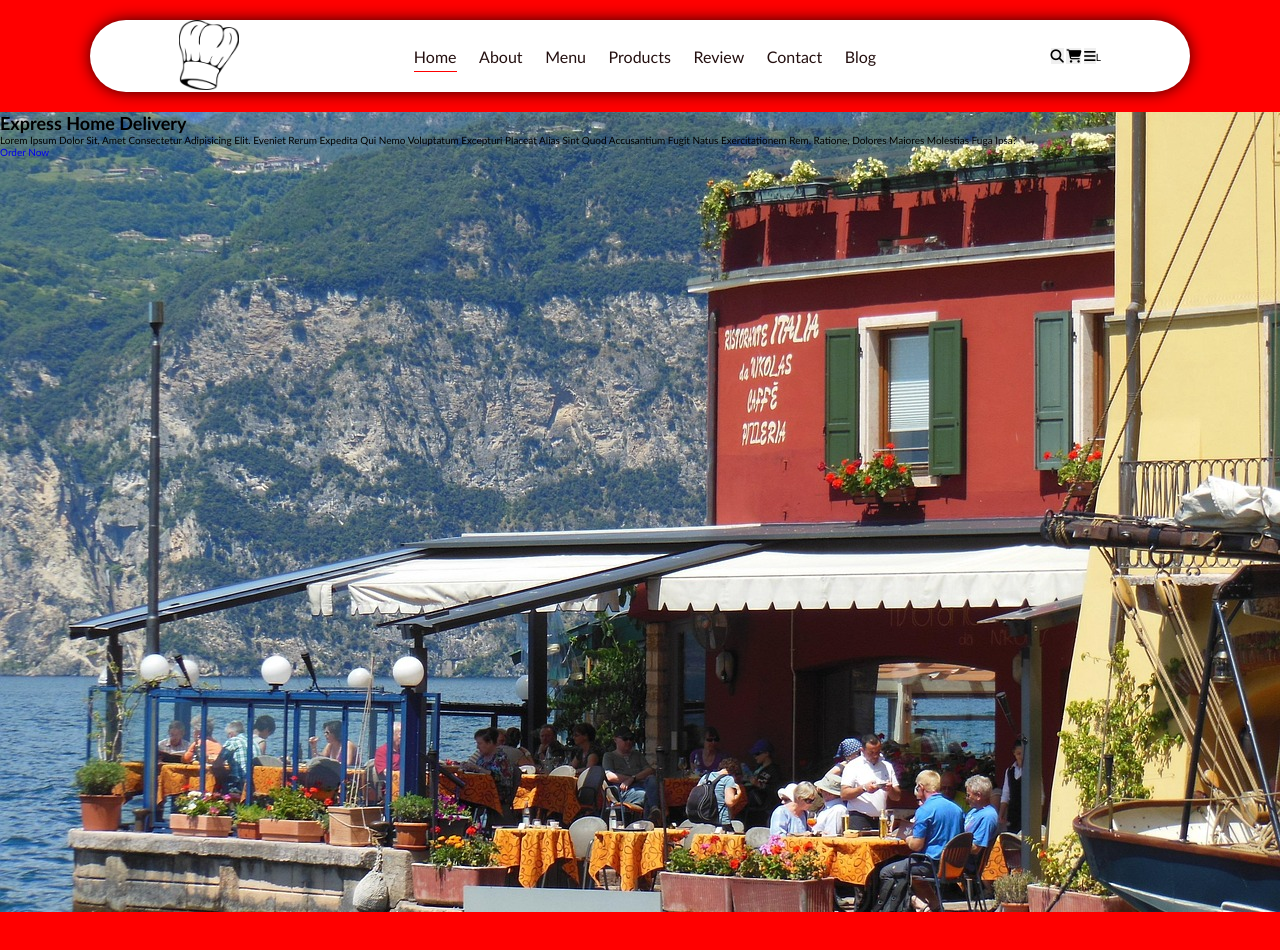
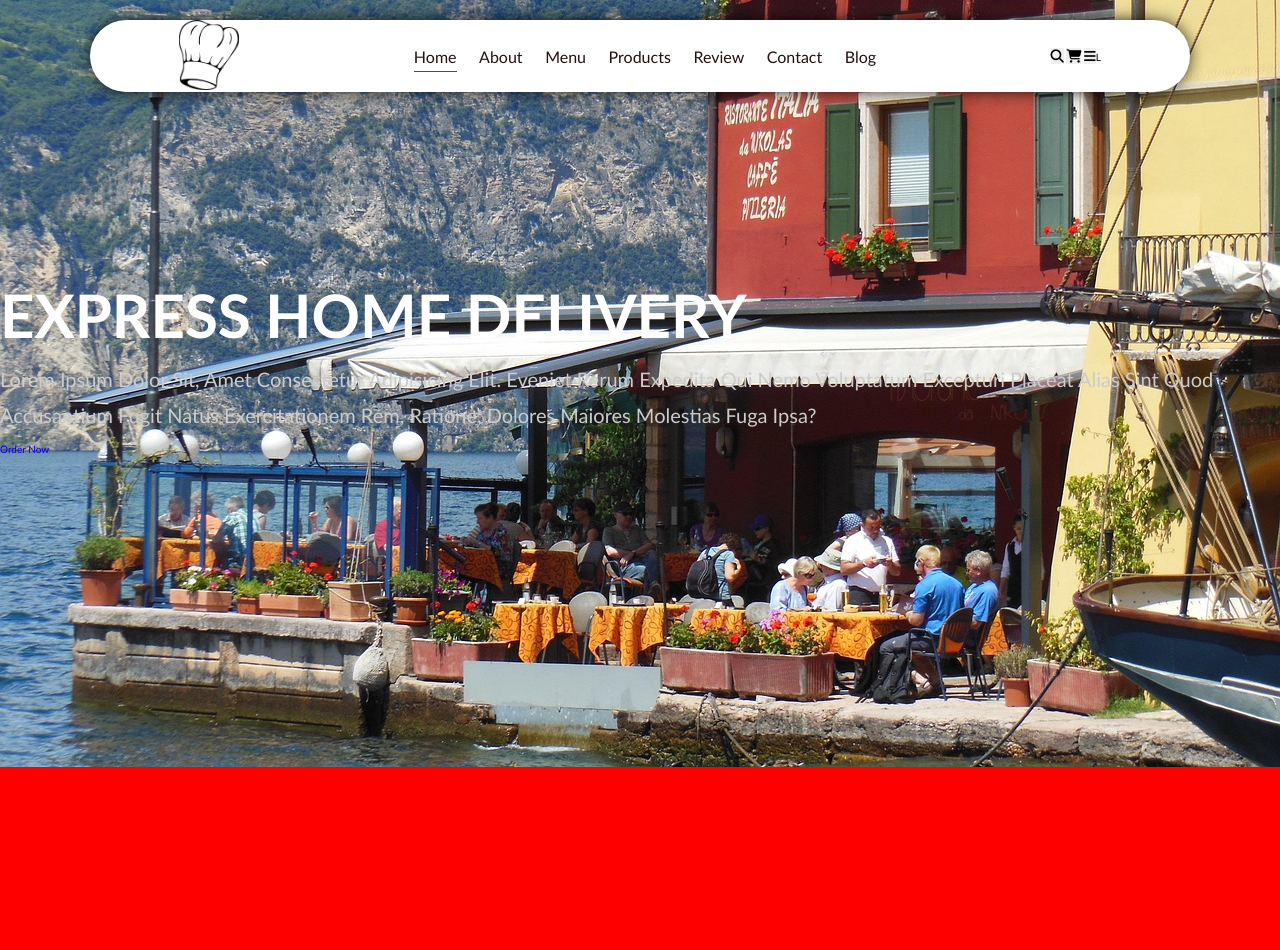
Before and after one commit to hakkaHalmiev/Food-Order-Website, a plain HTML site: page index.html in a window 1280 px wide. Shown: the top 950 px of the page. Drawn offline with Linux system fonts and the light colour scheme.

Commit message:
Home section designed.

```diff
--- a/sytles/style.css
+++ b/sytles/style.css
@@ -85,6 +85,11 @@ body {
     min-height: 100vh;
     display: flex;
     background: url(../img/Bc-img.jpg) no-repeat;
+    background-size: cover;
+    background-position: center;
+    margin-top: -14.5rem;
+    align-items: center;
+
 
 
 }
@@ -94,10 +99,22 @@ body {
     max-width: 60rem;
 }
 
- h3 {
+  .home .content h3 {
 
-    font-size: large;
+    font-size: 6rem;
+    text-transform: uppercase;
+    color: white;
 
 }
 
+ .home .content p {
+    font-size: 2rem;
+    font-weight: 300;
+    line-height: 1.8;
+    padding: 1rem 0;
+    color: #ccc;
+}
+
+
+
 /*! Home end  */
```
